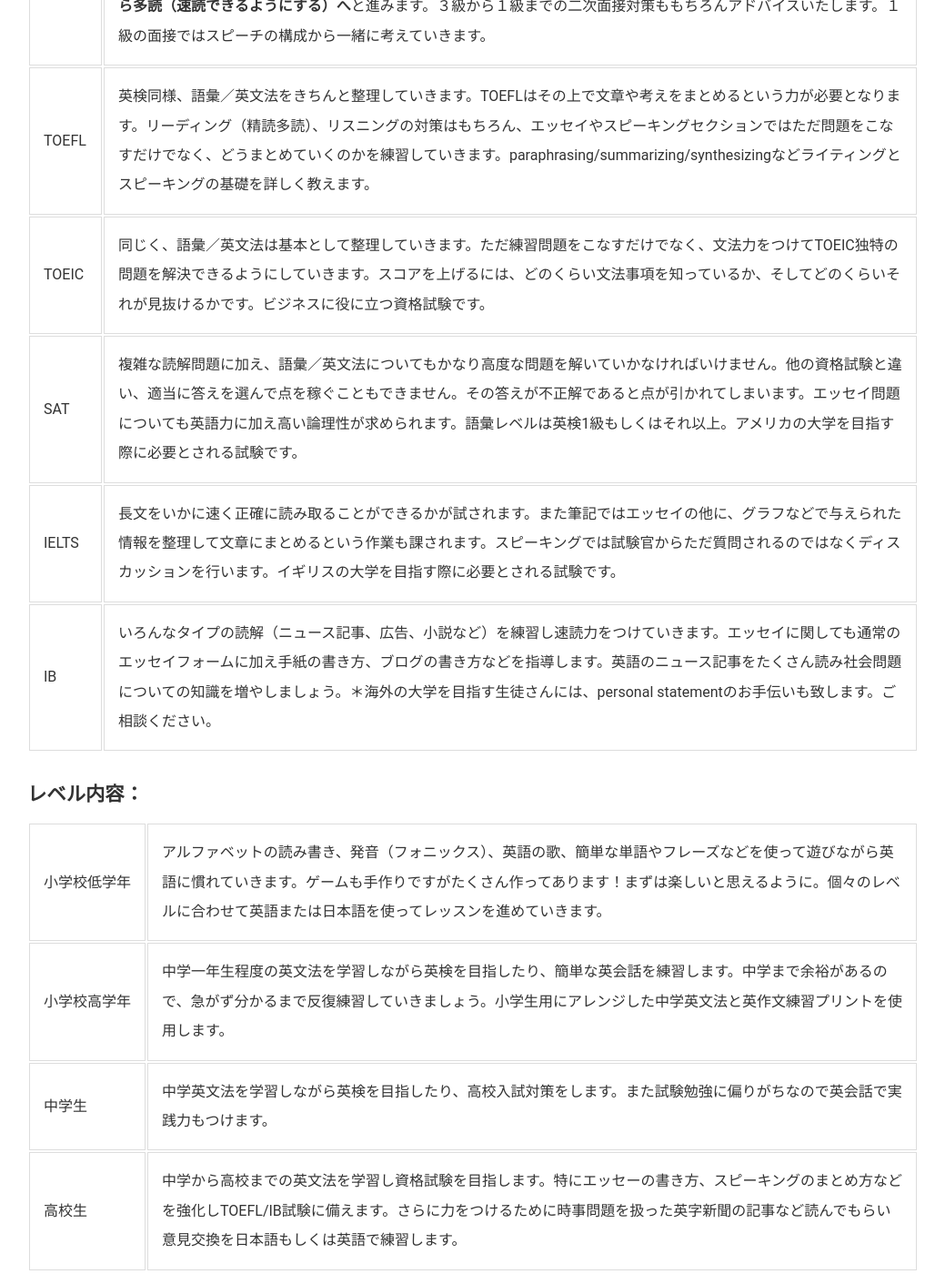
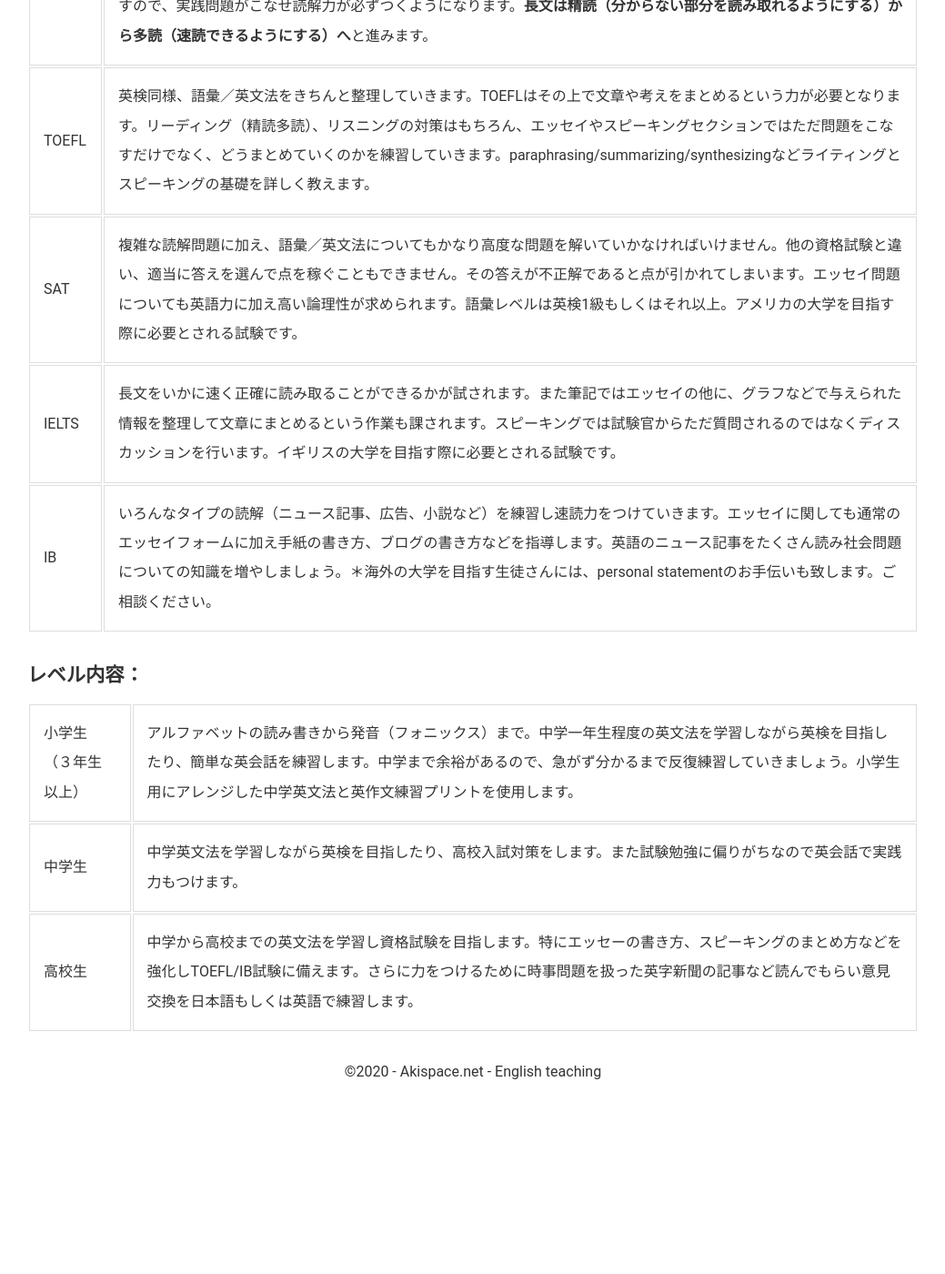
Before and after one commit to phocean/akispace, a Jekyll site: the page built from lessons.md, in a window 1280 px wide and 1400 px high, scrolled down 653 px. Shown: the whole window at 91% size, without its empty margins (120-1159 px from the left). Built offline with Jekyll 4.4.1, drawn with Linux system fonts in a browser that asks for light colours; after the commit the page ends 1858 px from its top, so only the background shows below that; some of the changed text lies outside the part shown.

Commit message:
several sentences erased

```diff
--- a/lessons.md
+++ b/lessons.md
@@ -3,10 +3,10 @@
 weight: 300
 entry: Lessons
 title: パリ英語家庭教師　レッスン内容
-description: フランス、パリ /ブローニュで探す英語家庭教師。英文法の基礎から応用まで分かりやすく説明致します。TOEFL/TOEIC/IB/SAT/IELTS/英検5級から1級まで各資格試験の対策も経験豊富。
+description: フランス、パリ /ブローニュで探すオンライン英語家庭教師。英文法の基礎から応用まで分かりやすく説明致します。TOEFL/IB/SAT/IELTS/英検5級から1級まで各資格試験の対策も経験豊富。
 ---
 
-## Lessons
+## Online Lessons(Skype/Zoom)
 
 <h4>レッスン内容：</h4>
 <table>
@@ -20,17 +20,12 @@
 </tr>
 <tr>
 <td>英検</td>
-<td>英検は語彙力です。各級ごとに単語練習プリントを用意しています。語彙を増やし、上記で説明したように英文法をおさえながら、過去問に取り組んでいきましょう。過去問は５級から１級まで、特に準１と１級は十数年間分取り揃えていますので、実践問題がこなせ読解力が必ずつくようになります。<strong>長文は精読（分からない部分を読み取れるようにする）から多読（速読できるようにする）へ</strong>と進みます。３級から１級までの二次面接対策ももちろんアドバイスいたします。１級の面接ではスピーチの構成から一緒に考えていきます。</td>
+<td>英検は語彙力です。各級ごとに単語練習プリントを用意しています。語彙を増やし、上記で説明したように英文法をおさえながら、過去問に取り組んでいきましょう。過去問は５級から１級まで、特に準１と１級は十数年間分取り揃えていますので、実践問題がこなせ読解力が必ずつくようになります。<strong>長文は精読（分からない部分を読み取れるようにする）から多読（速読できるようにする）へ</strong>と進みます。</td>
 </tr>
 <tr>
 <td>TOEFL</td>
 <td>英検同様、語彙／英文法をきちんと整理していきます。TOEFLはその上で文章や考えをまとめるという力が必要となります。リーディング（精読多読）、リスニングの対策はもちろん、エッセイやスピーキングセクションではただ問題をこなすだけでなく、どうまとめていくのかを練習していきます。paraphrasing/summarizing/synthesizingなどライティングとスピーキングの基礎を詳しく教えます。</td>
 </tr>
-<tr>
-<td>TOEIC</td>
-<td>同じく、語彙／英文法は基本として整理していきます。ただ練習問題をこなすだけでなく、文法力をつけてTOEIC独特の問題を解決できるようにしていきます。スコアを上げるには、どのくらい文法事項を知っているか、そしてどのくらいそれが見抜けるかです。ビジネスに役に立つ資格試験です。</td>
-</tr>
-<tr>
 <td>SAT</td>
 <td>複雑な読解問題に加え、語彙／英文法についてもかなり高度な問題を解いていかなければいけません。他の資格試験と違い、適当に答えを選んで点を稼ぐこともできません。その答えが不正解であると点が引かれてしまいます。エッセイ問題についても英語力に加え高い論理性が求められます。語彙レベルは英検1級もしくはそれ以上。アメリカの大学を目指す際に必要とされる試験です。</td>
 </tr>
@@ -49,12 +44,8 @@
 
 <table>
 <tr>
-<td nowrap>小学校低学年</td>
-<td>アルファベットの読み書き、発音（フォニックス）、英語の歌、簡単な単語やフレーズなどを使って遊びながら英語に慣れていきます。ゲームも手作りですがたくさん作ってあります！まずは楽しいと思えるように。個々のレベルに合わせて英語または日本語を使ってレッスンを進めていきます。</td>
-</tr>
-<tr>
-<td>小学校高学年</td>
-<td>中学一年生程度の英文法を学習しながら英検を目指したり、簡単な英会話を練習します。中学まで余裕があるので、急がず分かるまで反復練習していきましょう。小学生用にアレンジした中学英文法と英作文練習プリントを使用します。</td>
+<td>小学生（３年生以上）</td>
+<td>アルファベットの読み書きから発音（フォニックス）まで。中学一年生程度の英文法を学習しながら英検を目指したり、簡単な英会話を練習します。中学まで余裕があるので、急がず分かるまで反復練習していきましょう。小学生用にアレンジした中学英文法と英作文練習プリントを使用します。</td>
 </tr>
 <tr>
 <td>中学生</td>
```
